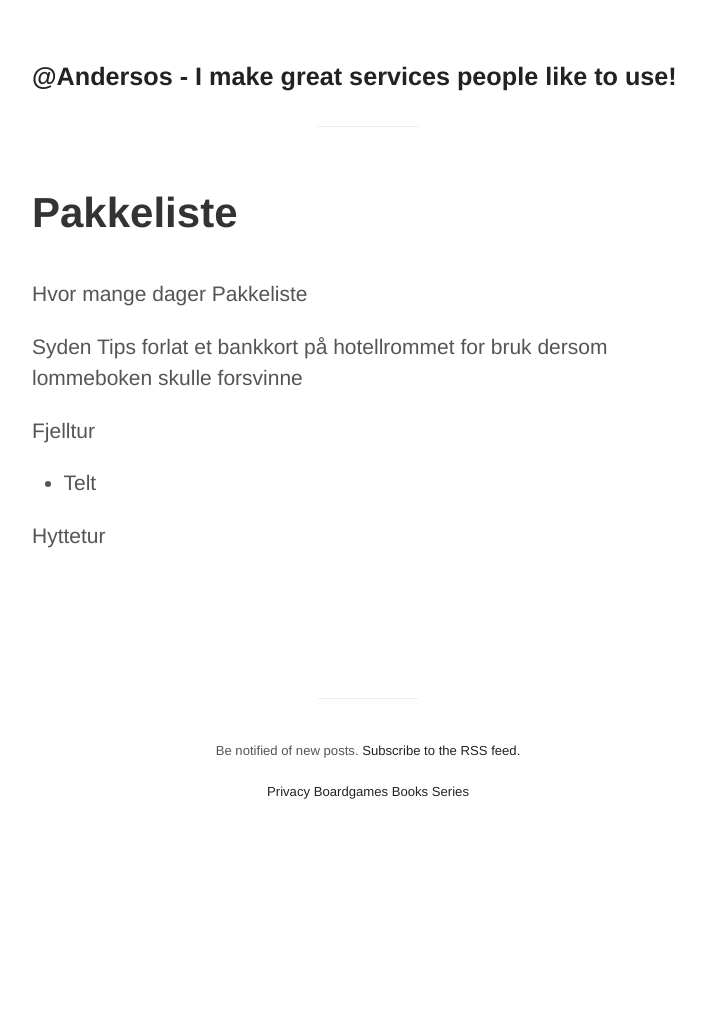
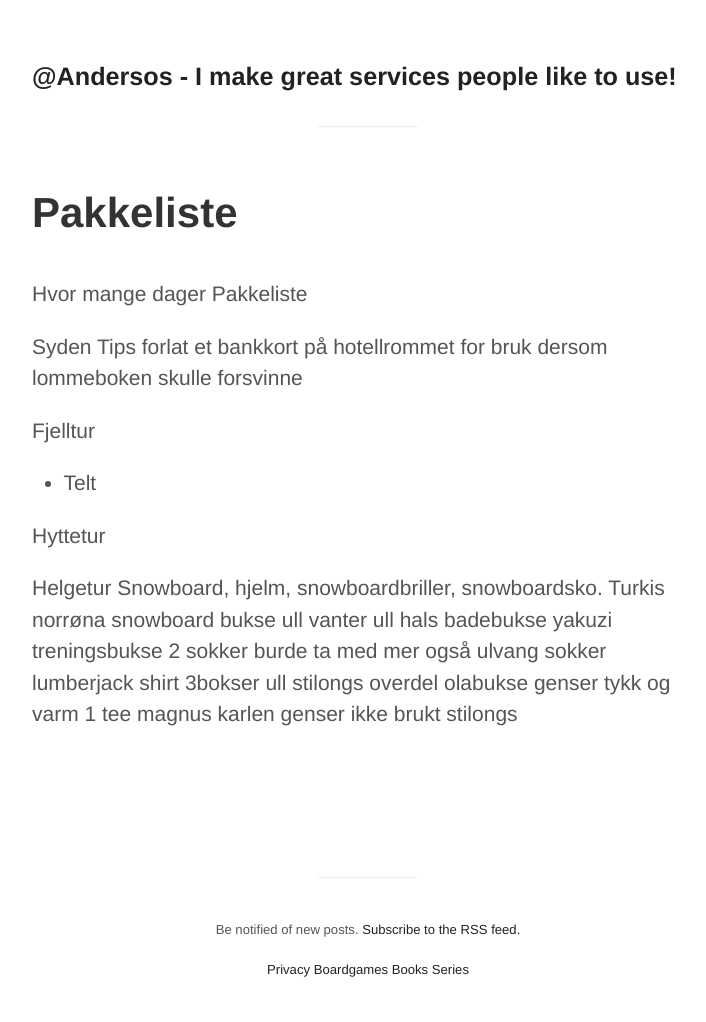
Before and after one commit to Andersos/andersos.net, a Jekyll site: the page built from pages/pakkeliste.md, in a window 1280 px wide. Shown: the whole page, without its empty margins (272-978 px from the left). Built offline with Jekyll 4.4.1, drawn with Linux system fonts in a browser that asks for light colours; before the commit the page ends 900 px from its top, so only the background shows below that.

Commit message:
Create pakkeliste.md

```diff
--- a/pages/pakkeliste.md
+++ b/pages/pakkeliste.md
@@ -15,3 +15,20 @@ Fjelltur
 - Telt
 
 Hyttetur
+
+Helgetur
+Snowboard, hjelm, snowboardbriller, snowboardsko.
+Turkis norrøna snowboard bukse
+ull vanter
+ull hals
+badebukse yakuzi
+treningsbukse
+2 sokker burde ta med mer også ulvang sokker
+lumberjack shirt
+3bokser
+ull stilongs overdel
+olabukse
+genser tykk og varm
+1 tee
+magnus karlen genser ikke brukt
+stilongs
```
